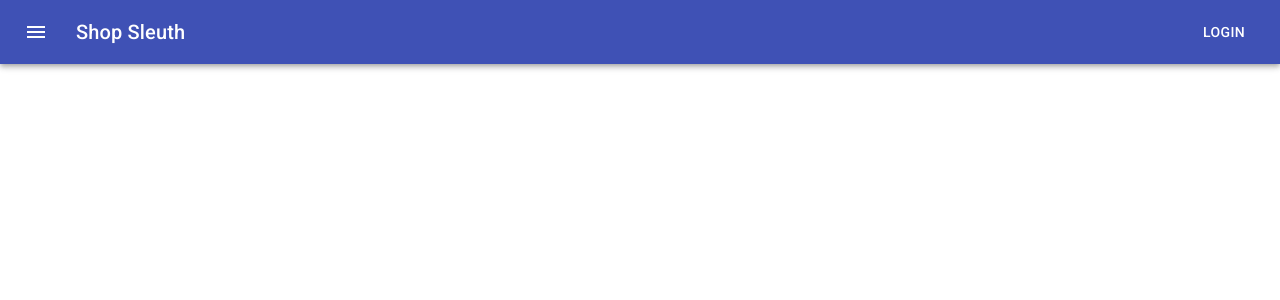
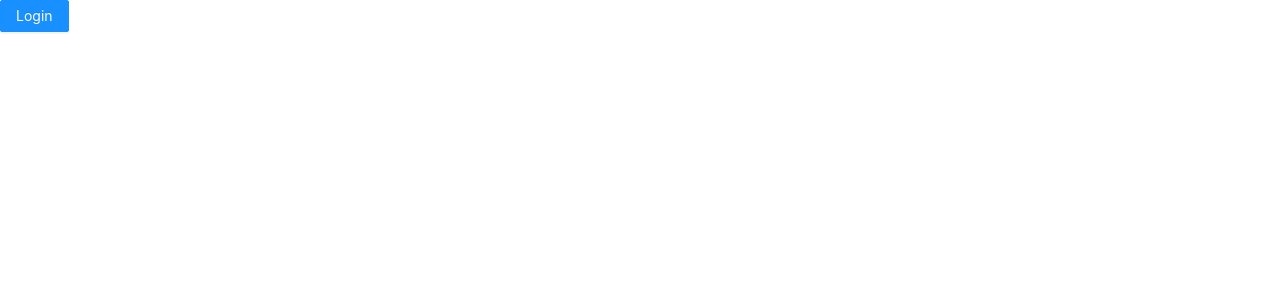
Before and after one commit to awwester/react-ant, a React (Create React App) app: page / in a window 1280 px wide. Shown: the top 300 px of the page. Built offline with nearby package versions, Linux system fonts and the light colour scheme.

Commit message:
Switch to ant design.

```diff
--- a/package.json
+++ b/package.json
@@ -3,11 +3,10 @@
   "version": "0.1.0",
   "private": true,
   "dependencies": {
-    "@material-ui/core": "^4.9.8",
-    "@material-ui/icons": "^4.9.1",
     "@testing-library/jest-dom": "^4.2.4",
     "@testing-library/react": "^9.3.2",
     "@testing-library/user-event": "^7.1.2",
+    "antd": "^4.0.4",
     "react": "^16.13.1",
     "react-dom": "^16.13.1",
     "react-hook-form": "^5.1.3",
--- a/src/forms/Login/index.js
+++ b/src/components/forms/Login/index.js
@@ -1,6 +1,7 @@
 import React from "react";
 import { useForm, Controller } from "react-hook-form";
-import Input from "@material-ui/core/Input";
+import { Input, Button } from "antd";
+
 
 export default function App() {
   const { control, handleSubmit } = useForm();
@@ -24,7 +25,7 @@ export default function App() {
       />
       </p>
 
-      <input type="submit" />
+      <Button type="primary">Login</Button>
     </form>
   );
 }
--- /dev/null
+++ b/src/components/forms/Title/index.js
@@ -0,0 +1,11 @@
+import React from 'react';
+import { Typography } from 'antd';
+
+export default function FormTitle() {
+  // Shared component to render the title for forms.
+  const { Title } = Typography;
+
+  return (
+    <Title level={4} style={{textAlign: 'center', margin: 20}}>Login</Title>
+  )
+}
--- a/src/index.js
+++ b/src/index.js
@@ -3,6 +3,8 @@ import ReactDOM from 'react-dom';
 import './index.css';
 import App from './App';
 import * as serviceWorker from './serviceWorker';
+
+import "antd/dist/antd.css";
 
 ReactDOM.render(
   <React.StrictMode>
--- a/src/routes/Auth/index.js
+++ b/src/routes/Auth/index.js
@@ -1,13 +1,19 @@
 import React from 'react';
+import { Row, Col } from 'antd';
 
-import LoginForm from 'forms/Login';
-import Box from '@material-ui/core/Box';
+import FormTitle from 'components/forms/Title';
+import LoginForm from 'components/forms/Login';
+
 
 export default function () {
   return (
-    <Box>
-      <h5>Login</h5>
-      <LoginForm />
-    </Box>
+    <div>
+      <Row justify="center">
+        <Col span={4}>
+          <FormTitle>Login</FormTitle>
+          <LoginForm />
+        </Col>
+      </Row>
+    </div>
   )
 }
--- a/src/routes/Landing/index.js
+++ b/src/routes/Landing/index.js
@@ -1,27 +1,8 @@
 import React from 'react';
 import { useHistory } from 'react-router-dom';
-import { makeStyles } from '@material-ui/core/styles';
-import AppBar from '@material-ui/core/AppBar';
-import Toolbar from '@material-ui/core/Toolbar';
-import Typography from '@material-ui/core/Typography';
-import Button from '@material-ui/core/Button';
-import IconButton from '@material-ui/core/IconButton';
-import MenuIcon from '@material-ui/icons/Menu';
-
-const useStyles = makeStyles((theme) => ({
-  root: {
-    flexGrow: 1,
-  },
-  menuButton: {
-    marginRight: theme.spacing(2),
-  },
-  title: {
-    flexGrow: 1,
-  },
-}));
+import { Button } from 'antd';
 
 export default function ButtonAppBar() {
-  const classes = useStyles();
   const history = useHistory();
 
   const handleLoginClick = () => {
@@ -29,18 +10,8 @@ export default function ButtonAppBar() {
   }
 
   return (
-    <div className={classes.root}>
-      <AppBar position="static">
-        <Toolbar>
-          <IconButton edge="start" className={classes.menuButton} color="inherit" aria-label="menu">
-            <MenuIcon />
-          </IconButton>
-          <Typography variant="h6" className={classes.title}>
-            Shop Sleuth
-          </Typography>
-          <Button color="inherit" onClick={handleLoginClick}>Login</Button>
-        </Toolbar>
-      </AppBar>
+    <div>
+      <Button onClick={handleLoginClick} type="primary">Login</Button>
     </div>
   );
 }
```
Also changed, not shown: 1 other file (tests, documents, lock files or other folders).
